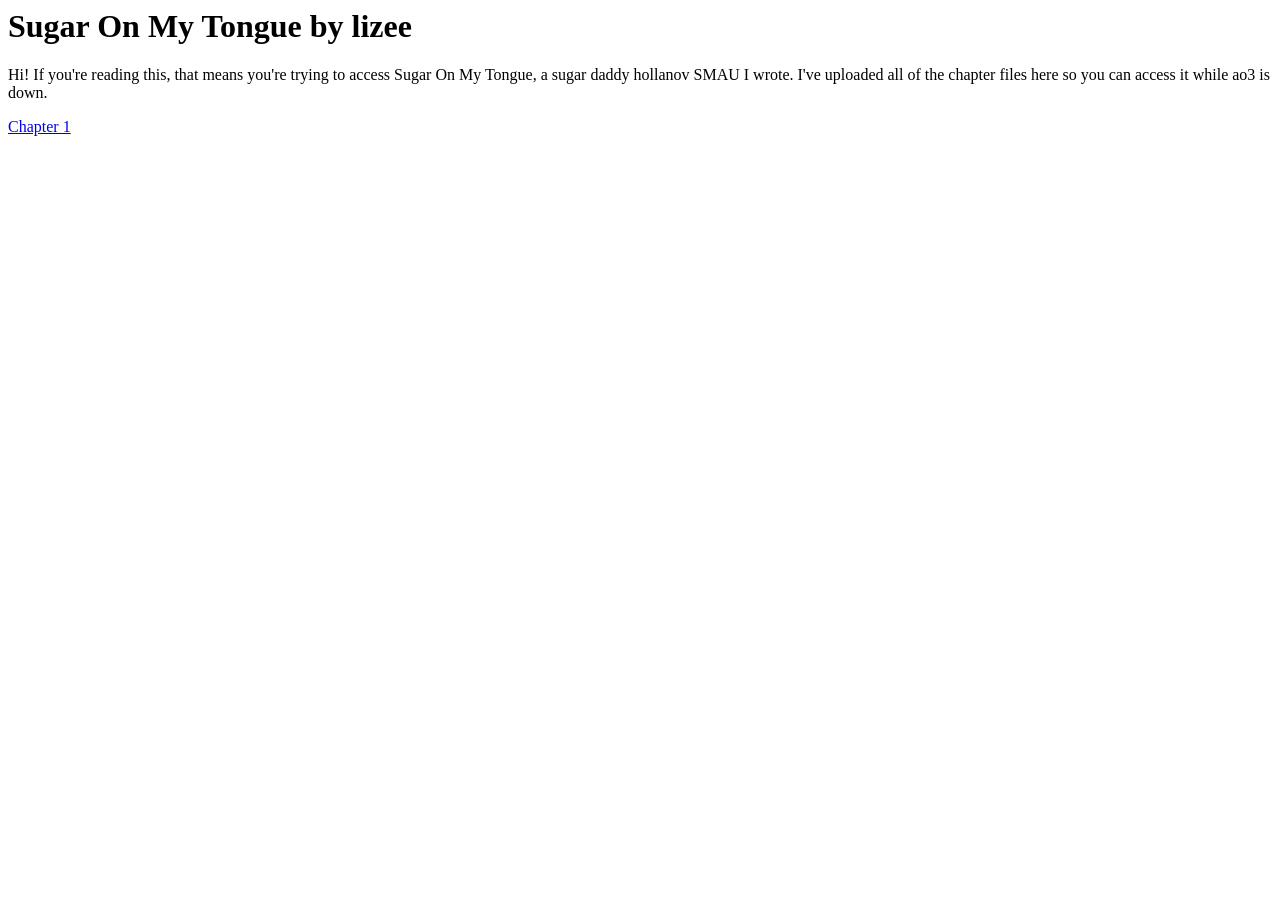
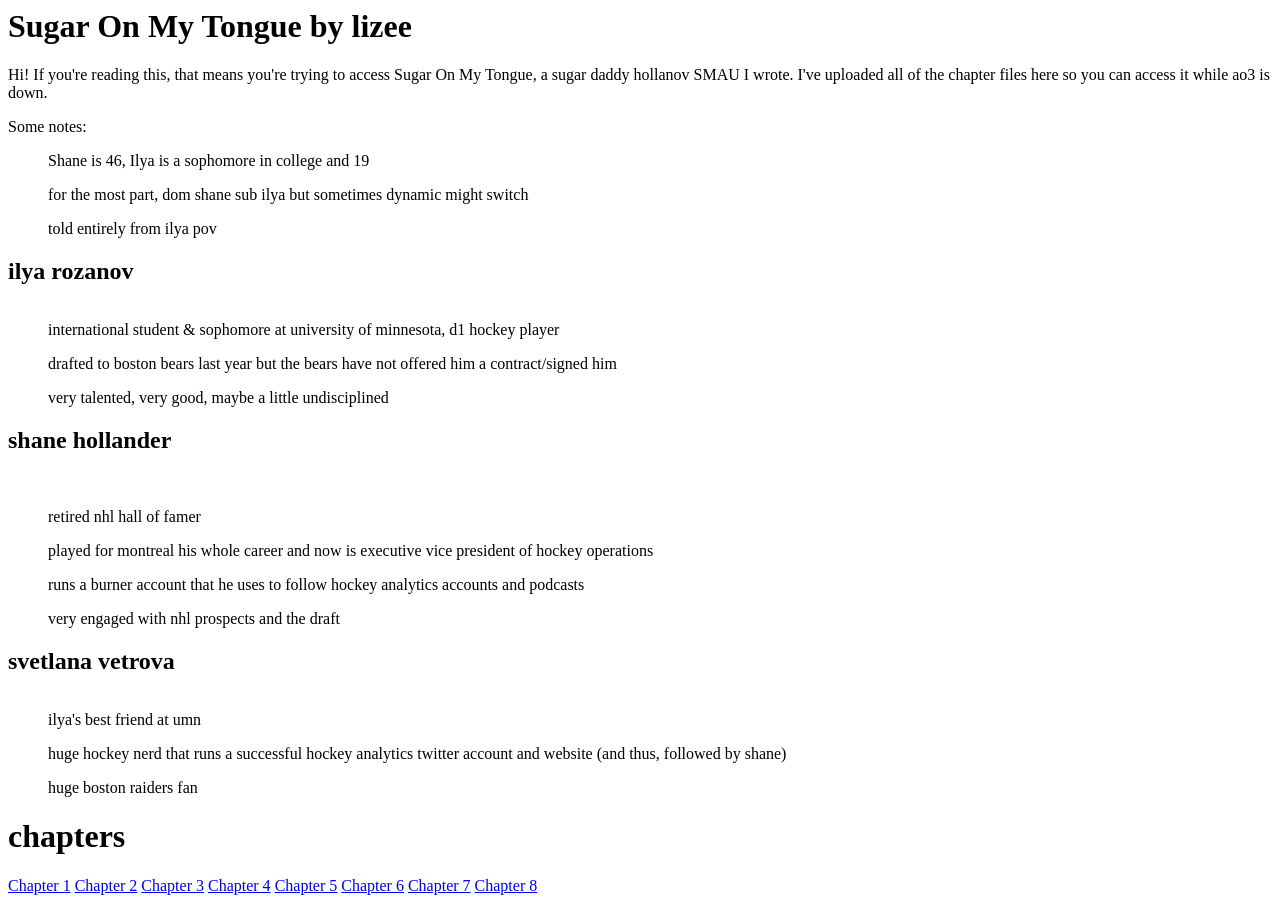
Before and after one commit to lizee-code/sdau, a plain HTML site: page index.html in a window 1280 px wide. Before the commit the page ends 800 px from the top, so only its background shows below. Drawn offline with Linux system fonts and the light colour scheme.

Commit message:
Update index.html
Added chapters and intro

```diff
--- a/index.html
+++ b/index.html
@@ -1,4 +1,37 @@
 <h1>Sugar On My Tongue by lizee</h1>
 <p>Hi! If you're reading this, that means you're trying to access Sugar On My Tongue, a sugar daddy hollanov SMAU I wrote. I've uploaded all of the chapter files here so you can access it while ao3 is down.</p>
 
-<a href="/chapter1.html">Chapter 1</a>
+<p>Some notes:</p>
+<ul>Shane is 46, Ilya is a sophomore in college and 19</ul>
+<ul>for the most part, dom shane sub ilya but sometimes dynamic might switch</ul>
+<ul>told entirely from ilya pov</ul>
+
+<h2>ilya rozanov</h2>
+<img href="https://pbs.twimg.com/media/HMF8t9ibAAAuS-D?format=png&name=900x900">
+<ul>international student & sophomore at university of minnesota, d1 hockey player</ul>
+<ul>drafted to boston bears last year but the bears have not offered him a contract/signed him</ul>
+<ul>very talented, very good, maybe a little undisciplined</ul>
+
+<h2>shane hollander</h2>
+<img href="https://pbs.twimg.com/media/HMF9ZaZaUAAkuiM?format=png&name=900x900">
+<img href="https://pbs.twimg.com/media/HMF9q2XbcAAOjmo?format=png&name=900x900">
+<ul>retired nhl hall of famer</ul>
+<ul>played for montreal his whole career and now is executive vice president of hockey operations</ul>
+<ul>runs a burner account that he uses to follow hockey analytics accounts and podcasts</ul>
+<ul>very engaged with nhl prospects and the draft</ul>
+
+<h2>svetlana vetrova</h2>
+<img href="https://pbs.twimg.com/media/HMF94sEbcAAnibO?format=jpg&name=medium">
+<ul>ilya's best friend at umn</ul>
+<ul>huge hockey nerd that runs a successful hockey analytics twitter account and website (and thus, followed by shane)</ul>
+<ul>huge boston raiders fan</ul>
+
+<h1>chapters</h1>
+<a href="/sdau/chapter1.html">Chapter 1</a>
+<a href="/sdau/chapter2.html">Chapter 2</a>
+<a href="/sdau/chapter3.html">Chapter 3</a>
+<a href="/sdau/chapter4.html">Chapter 4</a>
+<a href="/sdau/chapter5.html">Chapter 5</a>
+<a href="/sdau/chapter6.html">Chapter 6</a>
+<a href="/sdau/chapter7.html">Chapter 7</a>
+<a href="/sdau/chapter8.html">Chapter 8</a>
```
